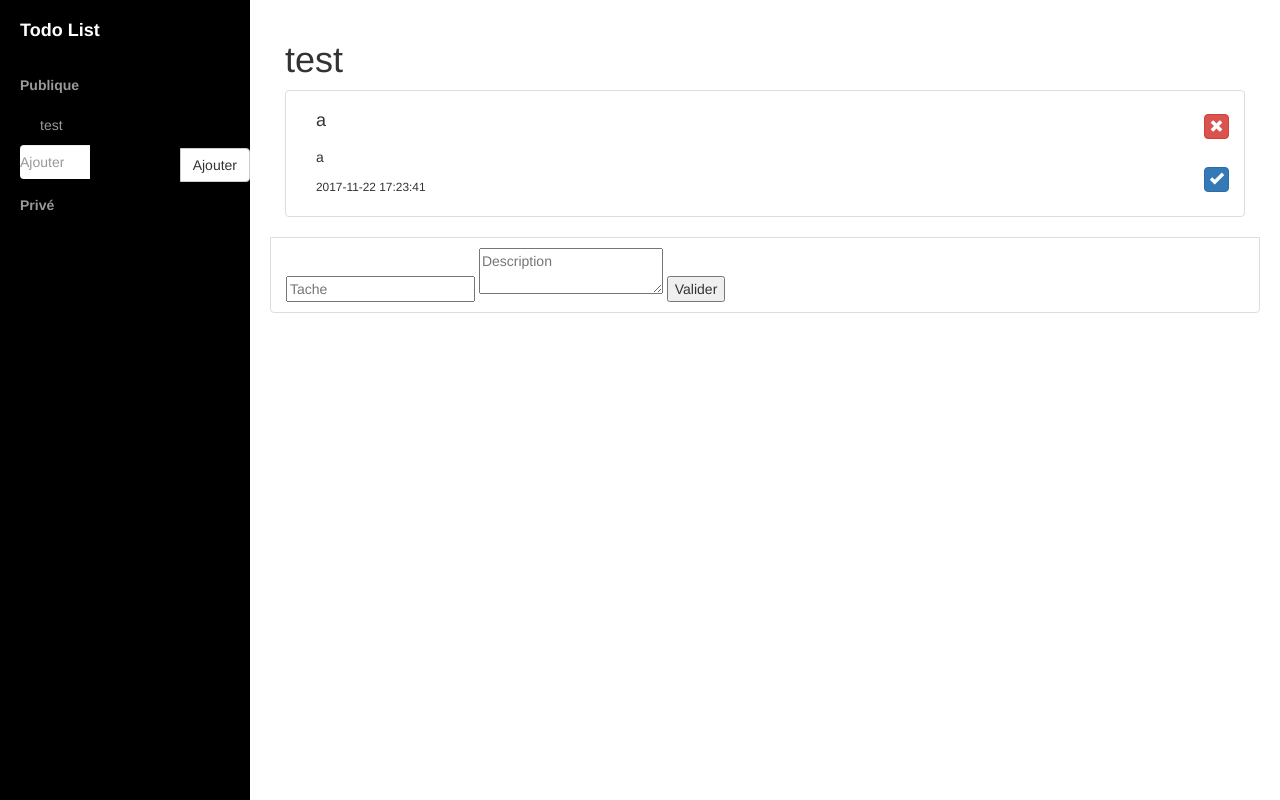
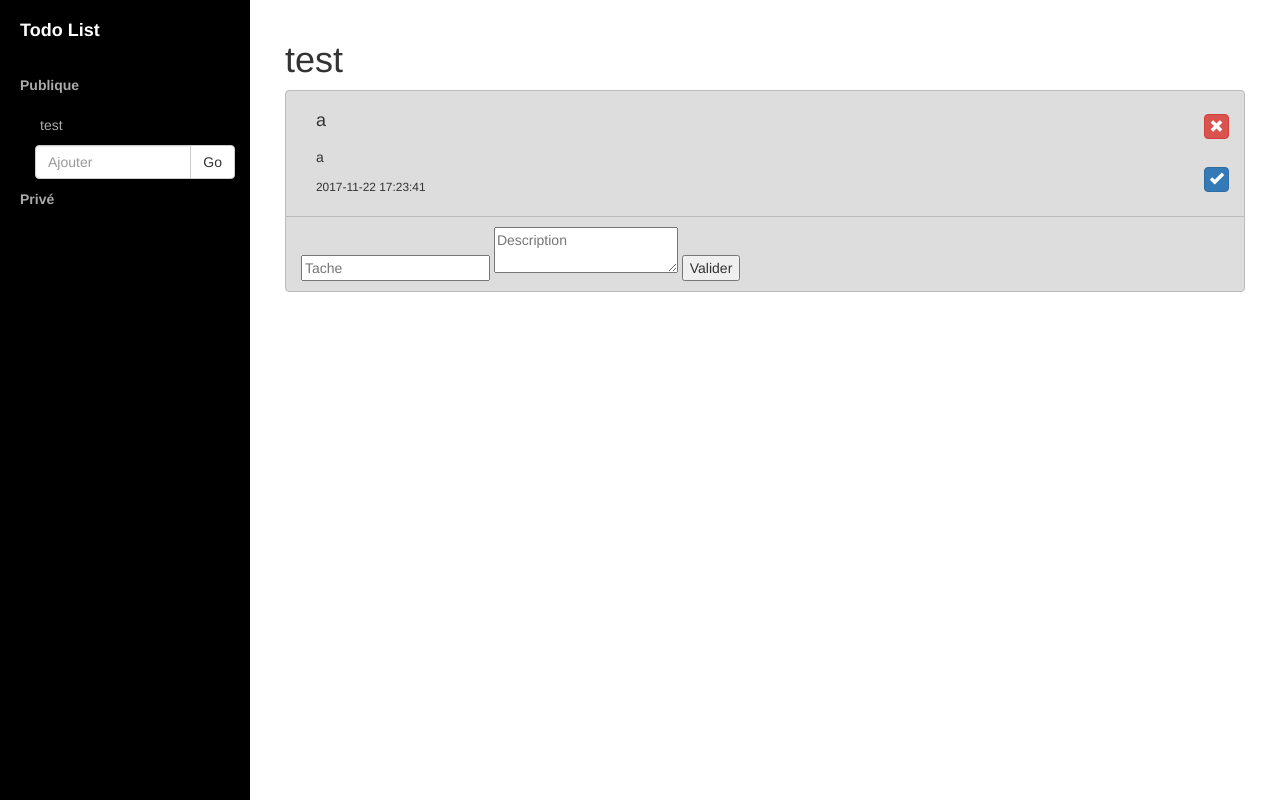
Before and after one commit to elraffray/TodoList, a PHP site: page /index.php?id=1 in a window 1280 px wide. Run offline with PHP 8.4, Linux system fonts and the light colour scheme; data comes from the database, SQL or seed files in the repository; data that the repository does not hold is empty; some libraries are stand-ins or nearby versions.

Commit message:
improve UI, +suppr Liste

```diff
--- a/controleur/Controleur.php
+++ b/controleur/Controleur.php
@@ -30,9 +30,14 @@ class Controleur
                     $this->ajoutTachePublique();
                     break;
 
+                case "supprListePublique":
+                    $this->supprListePublique();
+                    break;
+
                 case "supprTachePublique":
                     $this->supprTachePublique();
                     break;
+
 
                 case "completerTachePublique":
                     $this->completerTachePublique();
@@ -112,6 +117,22 @@ class Controleur
         $this->accueil();
     }
 
+
+    function supprListePublique() {
+        $idListe = $_REQUEST['idListe'];
+        $idListe = Validation::nettoyerInt($idListe);
+
+        $id = $_REQUEST['id'];
+        $id = Validation::nettoyerInt($id);
+
+        if ($id == $idListe)
+            $_REQUEST['id'] = null;
+
+        ListeGateway::supprById($idListe);
+        $this->accueil();
+    }
+
+
     function supprTachePublique()
     {
 
--- a/modeles/ListeGateway.php
+++ b/modeles/ListeGateway.php
@@ -59,4 +59,17 @@ class ListeGateway
         return new Liste($res[0]['id'], $res[0]['nom']);
     }
 
+
+    public static function supprById(int $id) {
+        self::setConnection();
+
+        try {
+            self::$con->executeQuery("DELETE FROM Liste where id=:id", array(
+                ':id' => array($id, PDO::PARAM_INT),
+            ));
+        } catch(PDOException $e) {
+            var_dump($e);
+        }
+    }
+
 }
--- a/styles/index.css
+++ b/styles/index.css
@@ -24,3 +24,8 @@
     margin: 0;
     padding: 0;
 }
+
+#taches .list-group-item {
+    background-color: #dddddd;
+    border-color: #bbbbbb;
+}
--- a/styles/sidebar.css
+++ b/styles/sidebar.css
@@ -37,6 +37,8 @@ body {
   padding: 15px;
   margin-left: 250px;
   margin-right: -250px;
+  background: #fff;
+  height: 100vh;
 }
 
 #wrapper.toggled #page-content-wrapper {
@@ -59,12 +61,14 @@ body {
 .sidebar-nav li {
   text-indent: 20px;
   line-height: 40px;
+  color: #efc3f5;
+
 }
 
 .sidebar-nav li a {
   display: block;
   text-decoration: none;
-  color: #999999;
+;
 }
 
 .sidebar-nav li a:hover {
@@ -84,11 +88,10 @@ body {
 }
 
 .sidebar-nav>.sidebar-brand a {
-  color: #999999;
+  color: #aaaaaa;
 }
 
 .sidebar-nav>.sidebar-brand a:hover {
-  color: #fff;
   background: none;
 }
 
@@ -122,32 +125,44 @@ body {
 
 .sidebar-nav > li > a{
   font-weight: bold;
+  color: #aaaaaa;
+}
+
+.liste p{
+  color: #aaaaaa;
 }
 
 #liAjoutListePublique {
-  height: 40px;
+  text-indent: 0px !important;
+  line-height: normal !important;
+  padding-right: 15px;
+  margin-left: 15px;
 }
 
 
-#ajoutListePublique {
-  height: 100%;
-
+.liste {
   display: flex;
   flex-direction: row;
+  justify-content: space-between;
+  padding-right: 15px;
 }
 
-#ajoutListePublique input {
+.liste p {
   margin: 0;
-  padding: 5;
-  border: 0;
-  line-height: 20px;
 }
 
-#ajoutListePublique input[type=text] {
-  margin: 0;
-  padding: 0;
-  border: 0;
 
-  width: 50%;
-  line-height: 20px;
+.liste .btn {
+  width: 20px !important;
+  height: 20px !important;
+  padding: 0px;
 }
+
+
+.listeA .supprListePublique {
+  display: none;
+}
+
+.listeA:hover .supprListePublique {
+  display: block;
+}
--- a/vues/publique.php
+++ b/vues/publique.php
@@ -32,24 +32,35 @@
                         if (isset($listsPubliques)) {
                             foreach ($listsPubliques as $liste) {
                                 $href = "index.php?id=" . $liste->getId();
-                                    print "<li> <a href=\"$href\">" . $liste->getNom() . "</a> </li>";
+                                print "<li >";
+                                    print "<a href=\"$href\" class=\"listeA\">";
+                                        print "<div class=\"liste\">";
+                                            print "<p>" . $liste->getNom() . "</p>";
+                                            print "<form method=\"post\" class='supprListePublique'>";
+                                                print "<button class=\"btn btn-danger\" type=\"submit\">";
+                                                    print "<span class=\"glyphicon glyphicon-trash\"/>";
+                                                print "</button>";
+                                                print "<input type=\"hidden\" name=\"idListe\" value=" . $liste->getId() . "\">";
+                                                print "<input type=\"hidden\" name=\"action\" value=\"supprListePublique\">";
+                                            print "</form>";
+                                        print "</div>";
+                                    print "</a>";
+
+                                print "</li>";
                                 }
                             }
                         ?>
 
-                        <li id="liAjoutListePublique">
-                            <div id="ajoutListePublique">
-                                <form action="" method="post">
+                        <li id="liAjoutListePublique" >
+                            <form action="" method="post" class="">
                                 <div class="input-group">
-                                        <input type="text" class="form-control" name="nom" placeholder="Ajouter"/>
+                                    <input type="text" class="form-control" name="nom" placeholder="Ajouter">
                                     <span class="input-group-btn">
-                                            <button class="btn btn-default" type="submit">Ajouter</button>
+                                        <button class="btn btn-default" type="submit">Go</button>
                                     </span>
                                 </div>
                                 <input type="hidden" name="action" value="ajoutListePublique">
                             </form>
-                            </div>
-
                         </li>
                     </ul>
                 </li>
@@ -78,7 +89,7 @@
                 print "<h1>" . $list->getNom() . "</h1>";
                 ?>
 
-                <ul class="list-group">
+                <ul class="list-group" id="taches">
 
                     <?php
                     if (isset($taches)) {
@@ -115,7 +126,6 @@
                                             ?>
                                     </div>
                                 </div>
-                                </div>
                             </li>
                             <?php
                         }
```
Lines whose indentation alone changed are shown as unchanged.
